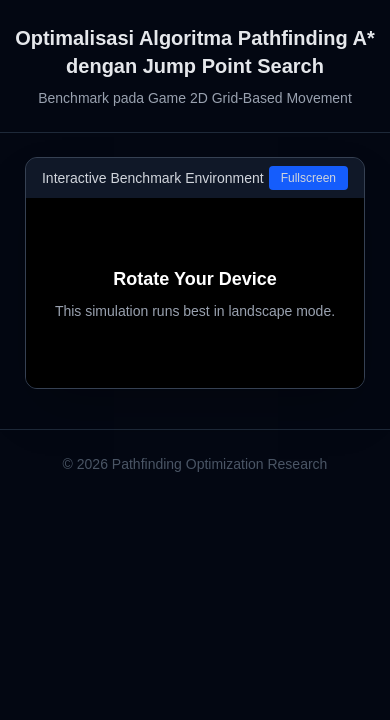
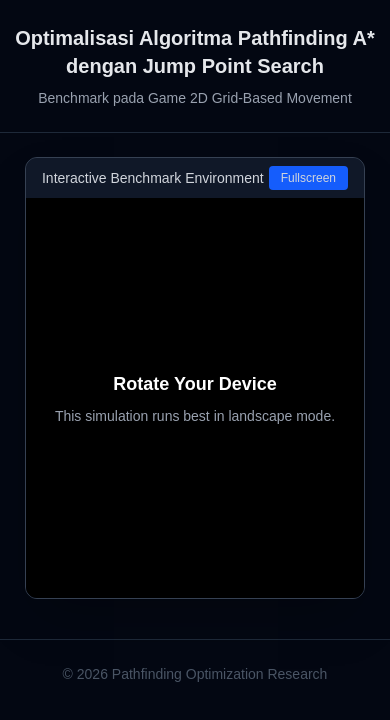
Before and after one commit to ZiaKfa/astar-jps-webgl, a Next.js app: page / in a window 390 px wide. Shown: the top 720 px of the page. Built offline with nearby package versions, Linux system fonts and the light colour scheme; no server answers.

Commit message:
menambahkan tombol full screen

```diff
--- a/app/page.tsx
+++ b/app/page.tsx
@@ -110,7 +110,7 @@ export default function UnityResearchPage() {
           <div
             className={`
               relative
-              ${isMobile ? 'aspect-video' : 'h-[600px]'}
+              ${isMobile ? 'w-full h-[400px]' : 'w-full h-[450px]'}
             `}
           >
             {isMobile && isPortrait && (
```
